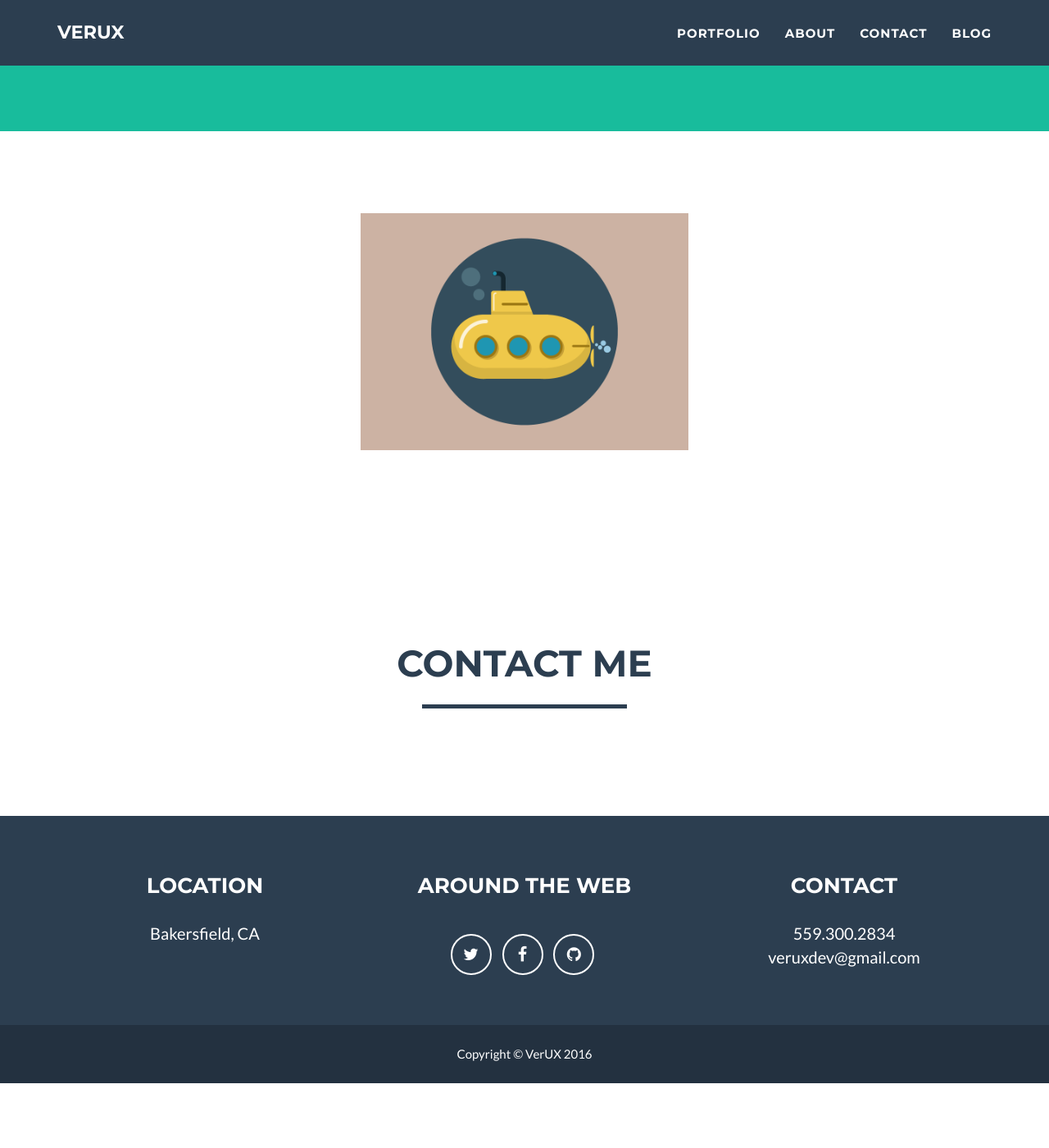
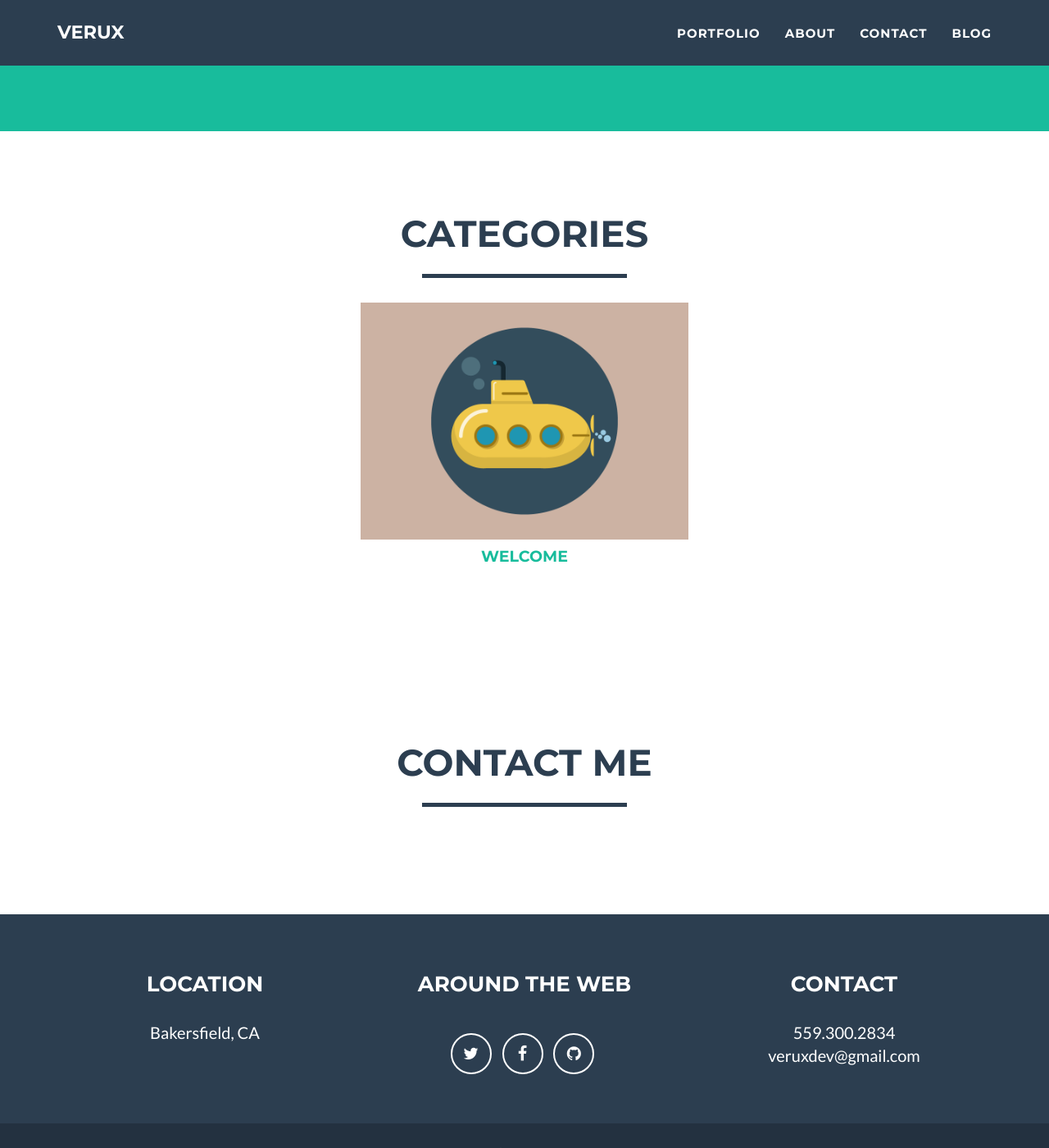
Before and after one commit to reyvera/reyvera.github.io, a Jekyll site: the page built from blog.html, in a window 1280 px wide and 1400 px high, scrolled down 377 px. Shown: the whole window at 82% size. Built offline with Jekyll 4.4.1, drawn with Linux system fonts in a browser that asks for light colours; comment, search, counter and statistics services are not loaded; before the commit the page ends 1698 px from its top, so only the background shows below that.

Commit message:
Blog category layout

```diff
--- /dev/null
+++ b/_includes/blog_cat.html
@@ -0,0 +1,36 @@
+
+    <!-- Portfolio Grid Section -->
+    <section id="blog_cat">
+        <div class="container">
+            <div class="row">
+                <div class="col-lg-12 text-center">
+                    <h2>Categories</h2>
+                    <hr class="star-primary">
+                </div>
+            </div>
+            <div class="row portfolio">
+              {% for category in site.categories %}
+                {% unless category contains 'Portfolio' or category contains 'Template' %}
+                  {% for catposts in category %}
+                    {% if forloop.first %}
+                      {% continue %}
+                    {% endif %}
+                    {% for catpost in catposts limit:1 %}
+                      <div class="portfolio-item">
+                        <a href="/{{ category | first | slugize }}/" class="portfolio-link" data-toggle="modal">
+                          <div class="caption">
+                            <div class="caption-content">
+                              <i class="fa fa-search-plus fa-3x"></i>
+                            </div>
+                          </div>
+                          <img src="../img/portfolio/{{ catpost.img }}" class="img-responsive" alt="{{ catpost.alt }}">
+                          <h4 class="catHeader">{{category | first}}</h4>
+                        </a>
+                      </div>
+                    {% endfor %}
+                  {% endfor %}
+                {% endunless %}
+              {% endfor %}
+            </div>
+        </div>
+    </section>
--- a/_includes/blog_grid.html
+++ b/_includes/blog_grid.html
@@ -23,6 +23,11 @@
                     </div>
                   {% endunless %}
                 {% endfor %}
+                <!-- {% for category in site.categories %}
+                  <a href="/{{ category | first | slugize }}/">
+                    {{category | first}}
+                  </a>
+                {% endfor %} -->
             </div>
         </div>
     </section>
--- a/_includes/modals.html
+++ b/_includes/modals.html
@@ -1,5 +1,6 @@
  <!-- Portfolio Modals -->
  {% for post in site.posts %}
+  {% if post.categories contains 'Portfolio' %}
     <div class="portfolio-modal modal fade" id="portfolioModal-{{ post.modal-id }}" tabindex="-1" role="dialog" aria-hidden="true">
         <div class="modal-content">
             <div class="close-modal" data-dismiss="modal">
@@ -37,4 +38,5 @@
             </div>
         </div>
     </div>
+  {% endif %}
 {% endfor %}
--- a/_layouts/layout-blog.html
+++ b/_layouts/layout-blog.html
@@ -4,7 +4,7 @@
     <body id="page-top" class="blog">
     {% include nav.html %}
     {% include blog_header.html %}
-    {% include blog_grid.html %}
+    {% include blog_cat.html %}
 
     {% include contact_disqus.html %}
 
--- a/css/base.scss
+++ b/css/base.scss
@@ -68,7 +68,7 @@ footer{
 }
 
 /* Blog/Portfolio */
-#portfolio, #blog_grid{
+#portfolio, #blog_grid, #blog_cat{
   .portfolio-item{
     right: 0;
     margin: 0 0 15px;
@@ -112,6 +112,10 @@ footer{
           }
         }
       }
+
+      .catHeader{
+        text-align: center;
+      }
     }
   }
 
```
Also changed, not shown: img/categories/Welcome.jpg (added), 9 other files.
